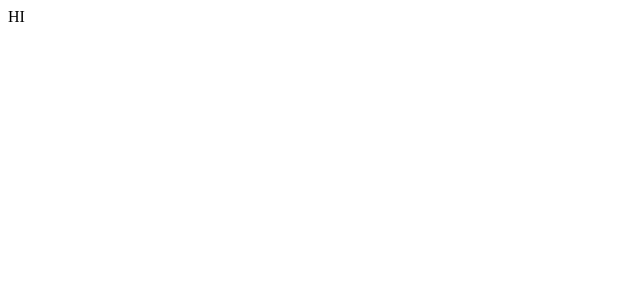
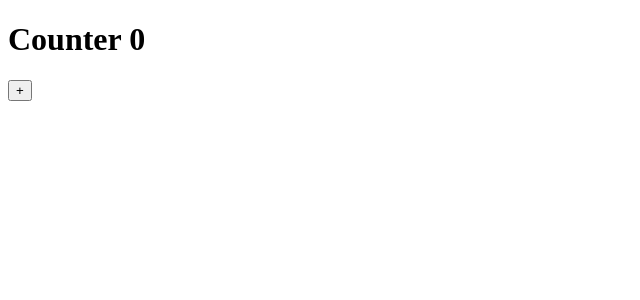
Before and after one commit to ezurno/next-movies, a Next.js app: page / in a window 1280 px wide. Shown: the top 300 px of the page, without its empty margins (0-640 px from the left). Built offline with nearby package versions, Linux system fonts and the light colour scheme.

Commit message:
SET: set test page
1. NEXT.js 의 장점을 알아보기 위한 test page

2. NEXT 는 CRA 와는 다르게 웹페이지를 조립 한 후 뿌려주기 때문에 사용자의 인터넷 속도, JS 동작 여부와는 상관없이 html 을 정상적으로 보여줌

```diff
--- a/pages/index.tsx
+++ b/pages/index.tsx
@@ -1,3 +1,16 @@
+import { useState } from "react";
+
 export default function Home() {
-  return "HI";
+  const [counter, setCounter] = useState(0);
+
+  const upCounter = () => {
+    setCounter((prev) => prev + 1);
+  };
+
+  return (
+    <div>
+      <h1>Counter {counter}</h1>
+      <button onClick={upCounter}>+</button>
+    </div>
+  );
 }
```
